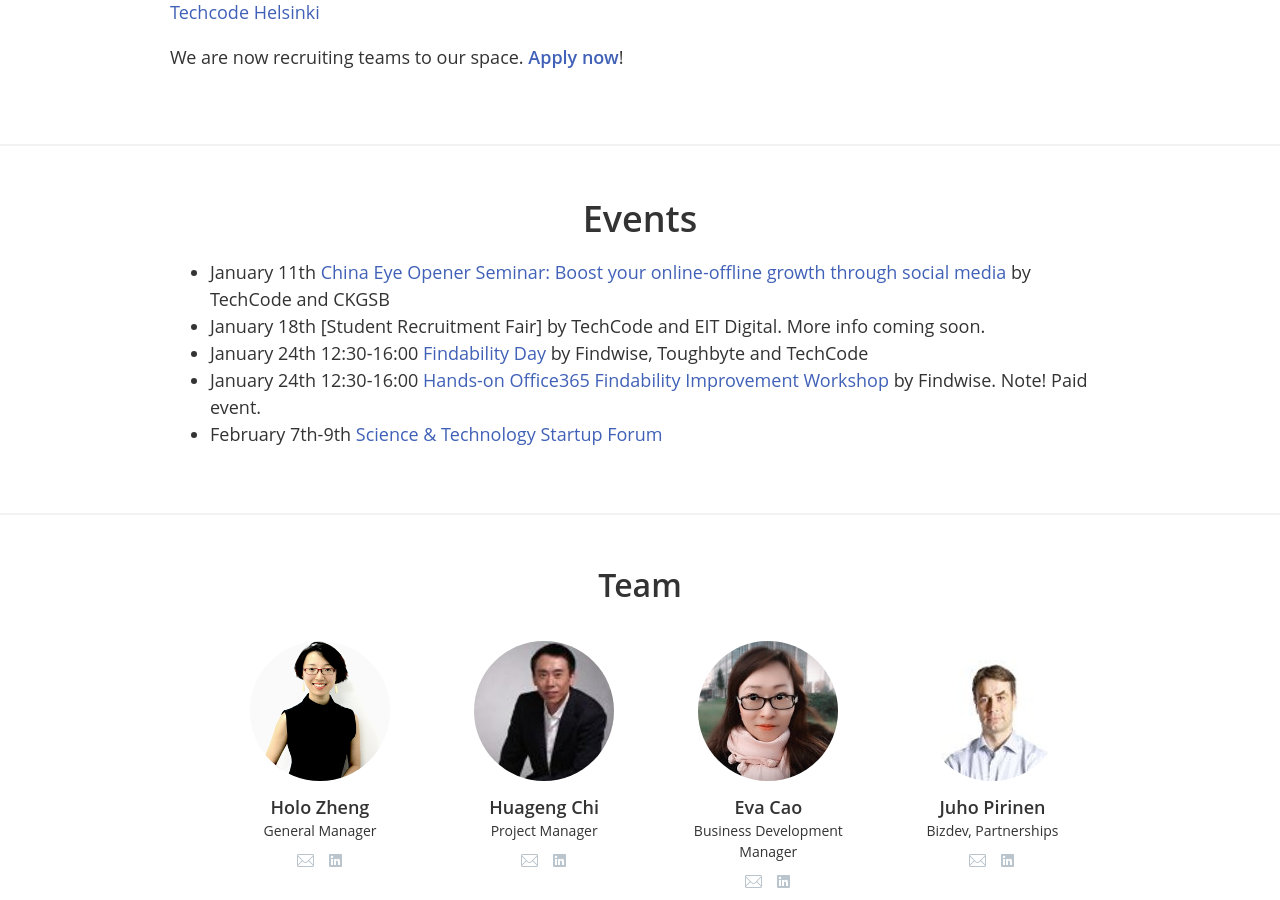
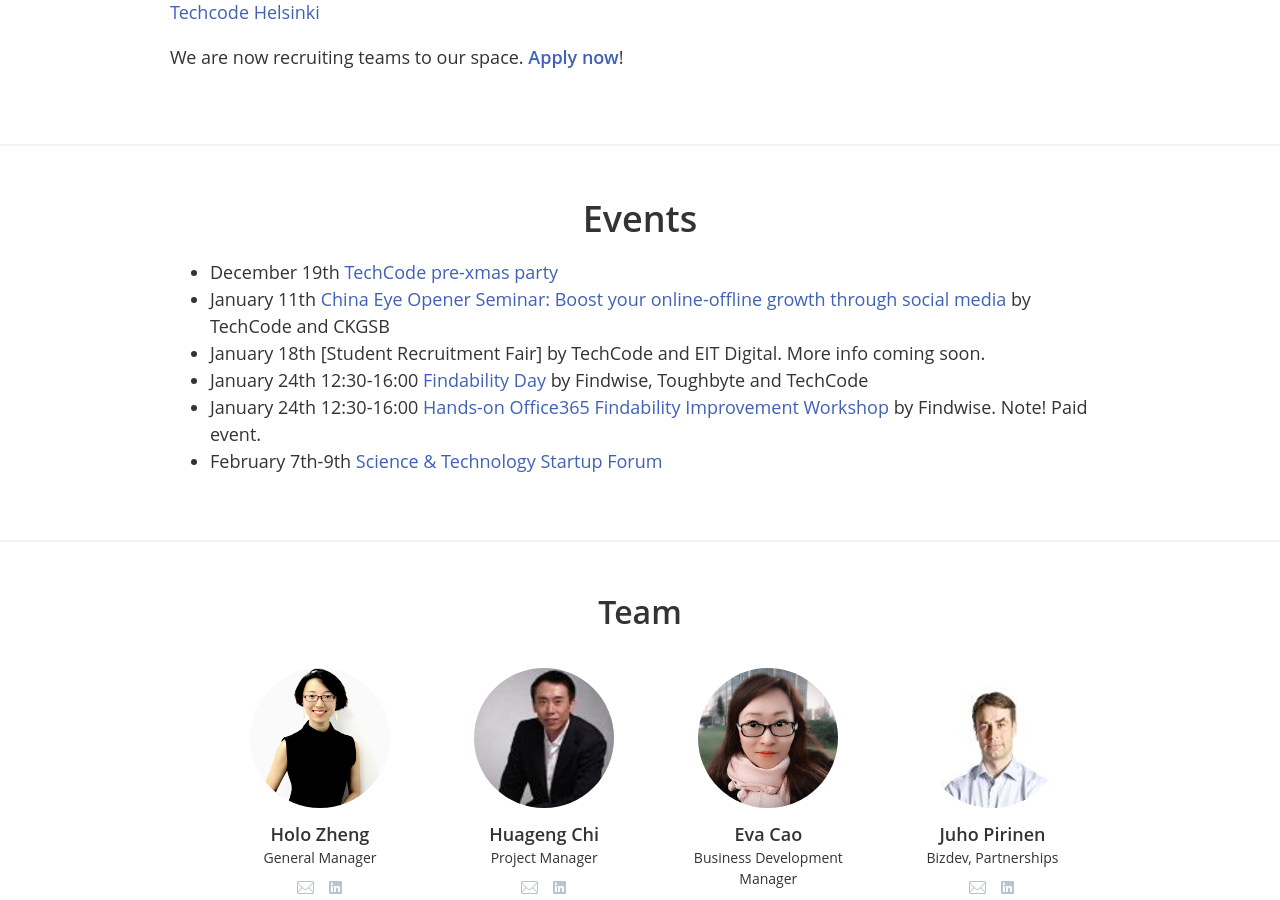
Before and after one commit to techcodefinland/techcode.fi, a Jekyll site: the page built from index.html, in a window 1280 px wide and 900 px high, scrolled down 1420 px. Built offline with Jekyll 4.4.1, drawn with Linux system fonts in a browser that asks for light colours; nearby versions of some CDN libraries.

Commit message:
Update events.md

```diff
--- a/_includes/events.md
+++ b/_includes/events.md
@@ -1,3 +1,4 @@
+- December 19th [TechCode pre-xmas party](https://www.facebook.com/events/514597395575817/)
 - January 11th [China Eye Opener Seminar: Boost your online-offline growth through social media](https://www.eventbrite.co.uk/e/seminar-digital-strategies-in-china-tickets-40036538364) by TechCode and CKGSB
 - January 18th [Student Recruitment Fair] by TechCode and EIT Digital. More info coming soon.
 - January 24th 12:30-16:00 [Findability Day](https://www.eventbrite.com/e/findability-day-roadshow-helsinki-tickets-41103470587?aff=techcode) by Findwise, Toughbyte and TechCode
```
